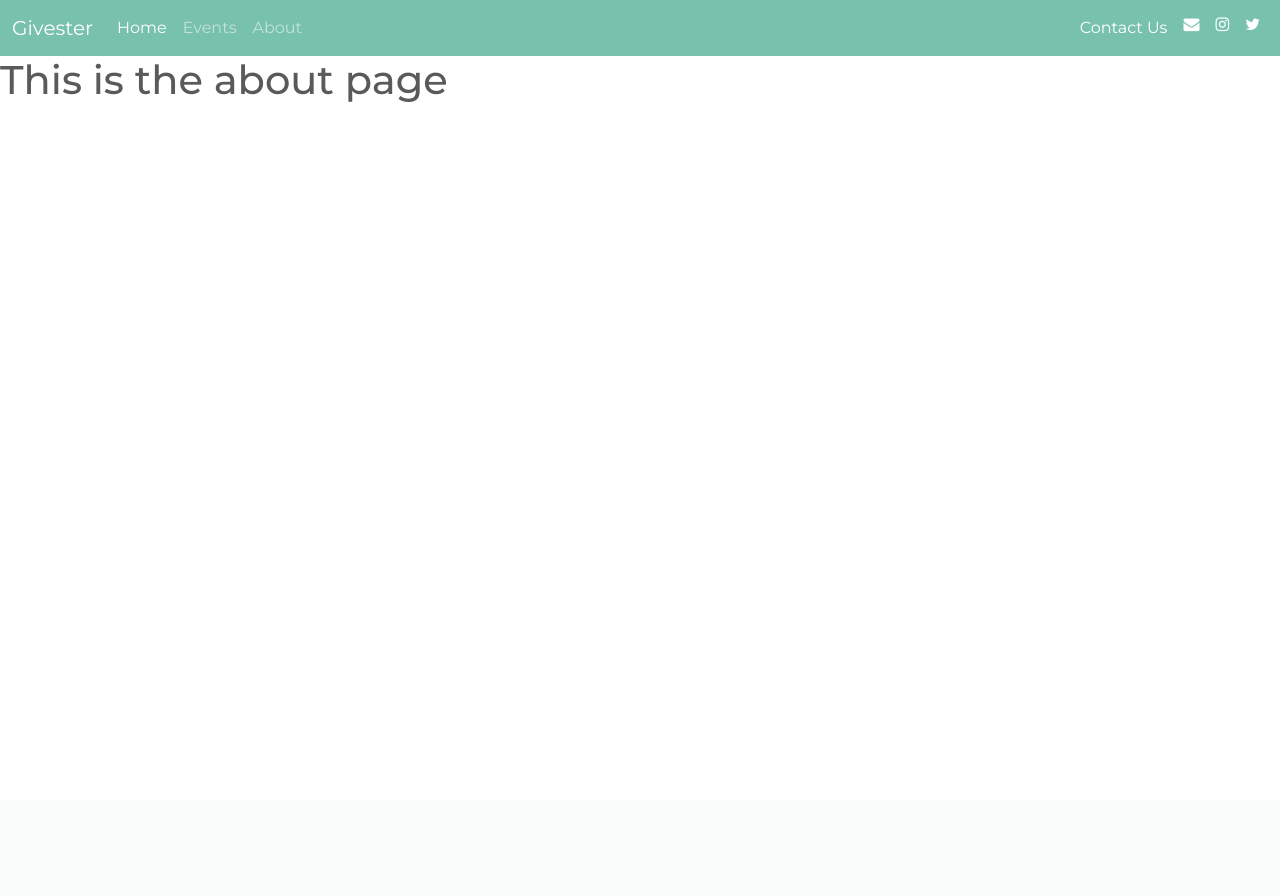
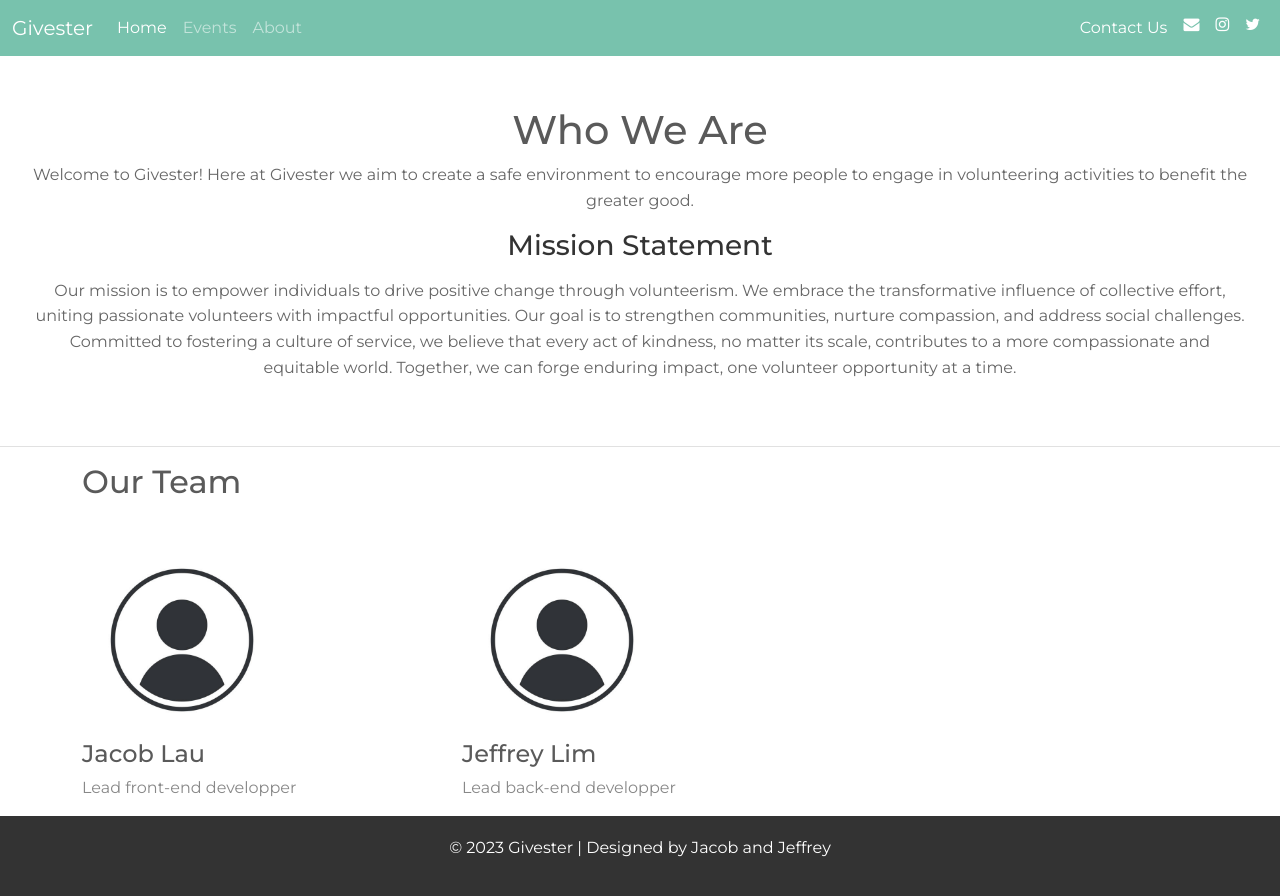
Before and after one commit to JacobLau1/Givester, a Django app: template Givester/home/templates/about.html in a window 1280 px wide. Before the commit the page ends 102 px from the top, so only its background shows below. Run offline with Django 4.2, Linux system fonts and the light colour scheme; the template is opened without the code that fills it, so the values that code supplies are empty; parts of the project's set-up code (start-up, migrations or seed data) failed here and were passed over; some libraries are stand-ins or nearby versions.

Commit message:
added footers to every page and made about page

```diff
--- a/Givester/home/templates/about.html
+++ b/Givester/home/templates/about.html
@@ -1,9 +1,80 @@
 {% extends 'base.html' %}
 
 {% block title %}
-Home
+About Us
 {% endblock %}
 
 {% block content %}
-<h1>This is the about page</h1>
+<style>
+  /* Your existing styles here */
+
+  /* Additional styles for the About page */
+  .about-section {
+    padding: 60px 0;
+    text-align: center;
+  }
+
+  .about-section h2 {
+    color: #333;
+  }
+
+  .team-member {
+    margin-top: 30px;
+  }
+
+  /* Footer styles (if not included in the base.html file) */
+  footer {
+    background-color: #333;
+    color: #fff;
+    padding: 20px;
+    text-align: center;
+    bottom: 0;
+    width: 100%;
+  }
+</style>
+
+<header>
+  <!-- Your existing header content here -->
+</header>
+
+<section class="mission-statement">
+
+    <h1>Who We Are</h1>
+    <p>Welcome to Givester!
+        Here at Givester we aim to create a safe environment to encourage more people to engage in volunteering activities to benefit the greater good.</p>
+
+    <h2>Mission Statement</h2>
+    <p>Our mission is to empower individuals to drive positive change through volunteerism. We embrace the transformative influence of collective effort, uniting passionate volunteers with impactful opportunities. Our goal is to strengthen communities, nurture compassion, and address social challenges. Committed to fostering a culture of service, we believe that every act of kindness, no matter its scale, contributes to a more compassionate and equitable world. Together, we can forge enduring impact, one volunteer opportunity at a time.</p>
+
+  </section>
+  <hr>
+
+
+<section class="team-section">
+  <div class="container">
+    <h2>Our Team</h2>
+
+    <div class="row">
+      <div class="col-md-4 team-member">
+        {% load static %}
+        <img class = 'img-fluid' src="{% static 'images/avatar.jpeg' %}" alt="My image" style="width: 200px;">
+        <h4>Jacob Lau</h4>
+        <p>Lead front-end developper</p>
+      </div>
+
+      <div class="col-md-4 team-member">
+        {% load static %}
+        <img class = 'img-fluid' src="{% static 'images/avatar.jpeg' %}" alt="My image" style="width: 200px;">
+        <h4>Jeffrey Lim</h4>
+        <p>Lead back-end developper</p>
+      </div>
+
+    </div>
+  </div>
+</section>
+
+<footer>
+  <p>&copy; 2023 Givester | Designed by Jacob and Jeffrey</p>
+</footer>
+
 {% endblock %}
```
Also changed, not shown: Givester/events/templates/apply.html (+11 -1 lines), Givester/events/templates/events.html (+11 -1 lines), Givester/home/templates/home.html (+8 -8 lines), Givester/home/static/images/avatar.jpeg (added).
